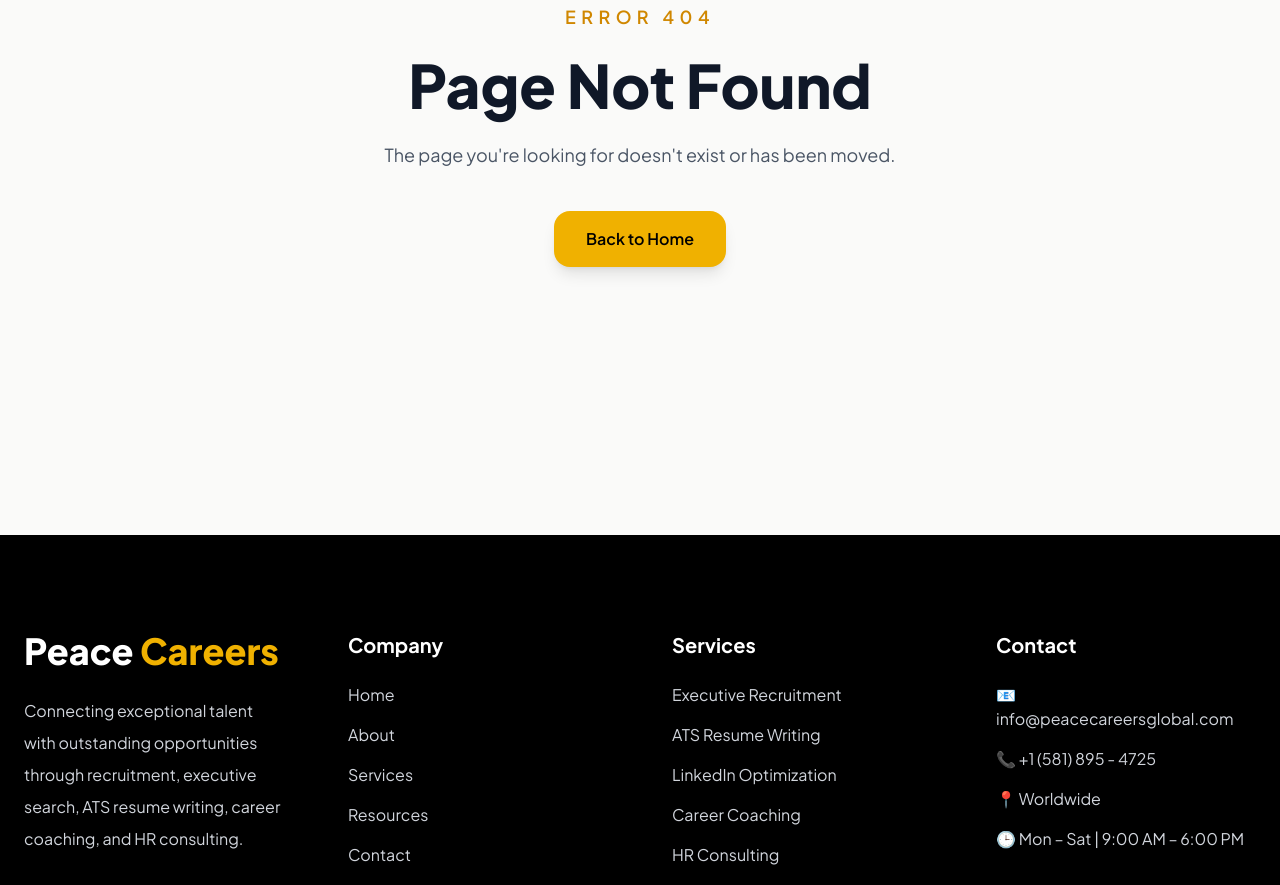
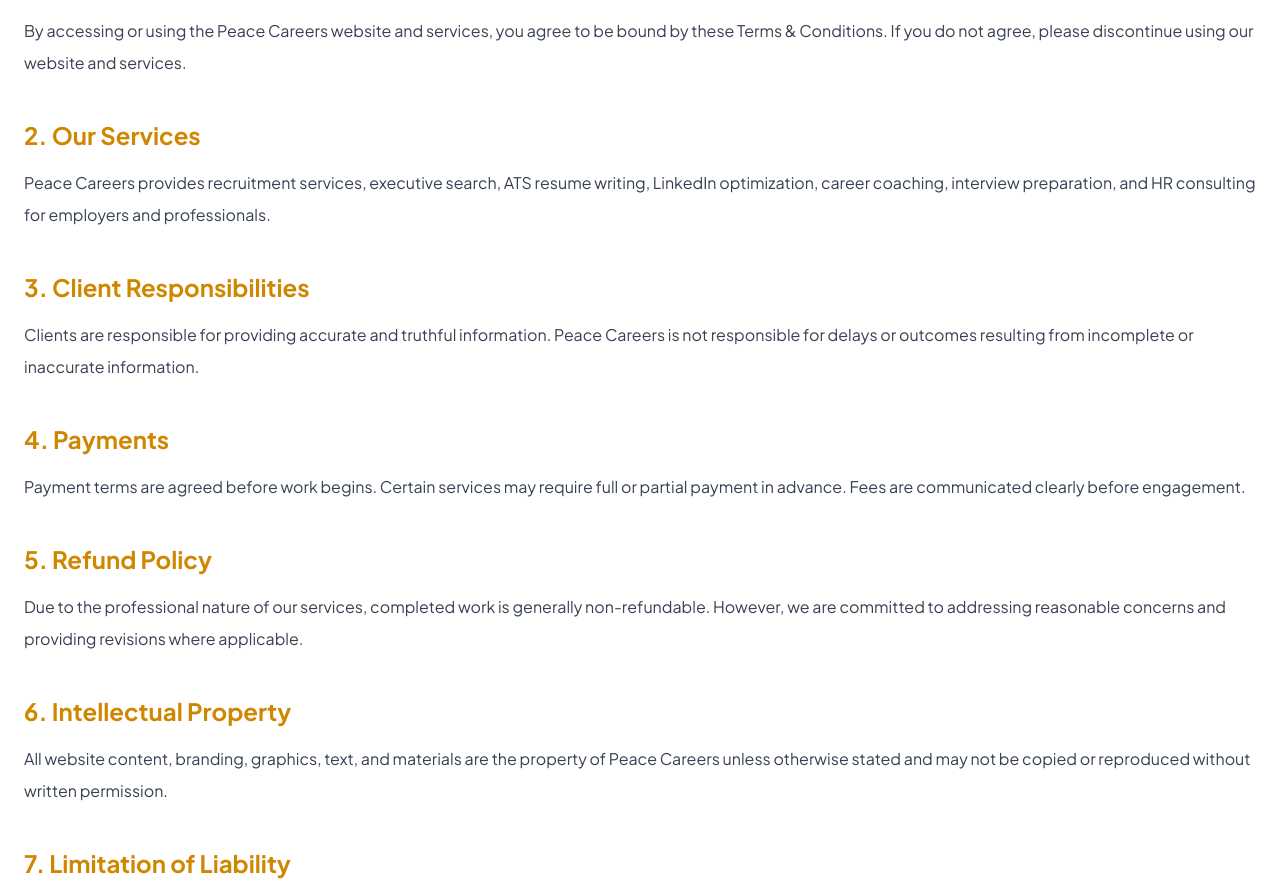
Before and after one commit to peacecareer/peace-careers, a Next.js app: page /terms in a window 1280 px wide. Before the commit this address had no page. Shown: the part 362-1247 px from the top of the page. Built offline with nearby package versions, Linux system fonts and the light colour scheme.

Commit message:
Add Privacy Policy and Terms pages

```diff
--- /dev/null
+++ b/src/app/privacy/page.tsx
@@ -0,0 +1,117 @@
+import Container from "@/components/ui/Container";
+
+export default function PrivacyPage() {
+  return (
+    <main className="bg-white py-24">
+      <Container className="max-w-4xl">
+
+        <h1 className="text-5xl font-extrabold text-gray-900">
+          Privacy Policy
+        </h1>
+
+        <p className="mt-4 text-gray-500">
+          Last Updated: July 2026
+        </p>
+
+        <div className="mt-12 space-y-10">
+
+          <section>
+            <h2 className="text-2xl font-bold text-yellow-600">
+              1. Introduction
+            </h2>
+
+            <p className="mt-4 leading-8 text-gray-700">
+              Peace Careers is committed to protecting your privacy. This
+              Privacy Policy explains how we collect, use, disclose, and
+              safeguard your information when you visit our website or use our
+              recruitment, career coaching, ATS resume writing, executive
+              search, LinkedIn optimization, and HR consulting services.
+            </p>
+          </section>
+
+          <section>
+            <h2 className="text-2xl font-bold text-yellow-600">
+              2. Information We Collect
+            </h2>
+
+            <ul className="mt-4 list-disc space-y-3 pl-6 text-gray-700">
+              <li>Full Name</li>
+              <li>Email Address</li>
+              <li>Phone Number</li>
+              <li>Resume/CV Information</li>
+              <li>Employment History</li>
+              <li>Career Preferences</li>
+              <li>Messages submitted through our contact forms</li>
+            </ul>
+          </section>
+
+          <section>
+            <h2 className="text-2xl font-bold text-yellow-600">
+              3. How We Use Your Information
+            </h2>
+
+            <p className="mt-4 leading-8 text-gray-700">
+              We use your information to provide recruitment services,
+              communicate with you, improve our services, deliver career
+              coaching, prepare professional resumes, connect candidates with
+              employers, respond to enquiries, and comply with legal
+              obligations.
+            </p>
+          </section>
+
+          <section>
+            <h2 className="text-2xl font-bold text-yellow-600">
+              4. Data Security
+            </h2>
+
+            <p className="mt-4 leading-8 text-gray-700">
+              We implement reasonable technical and organizational safeguards
+              to protect your personal information. While no online system is
+              completely secure, we strive to protect your data using
+              industry-recognized practices.
+            </p>
+          </section>
+
+          <section>
+            <h2 className="text-2xl font-bold text-yellow-600">
+              5. Third-Party Services
+            </h2>
+
+            <p className="mt-4 leading-8 text-gray-700">
+              Our website may use trusted third-party providers such as
+              Web3Forms for contact form submissions and other tools to improve
+              user experience. These providers may process information in
+              accordance with their own privacy policies.
+            </p>
+          </section>
+
+          <section>
+            <h2 className="text-2xl font-bold text-yellow-600">
+              6. Your Rights
+            </h2>
+
+            <p className="mt-4 leading-8 text-gray-700">
+              You may request access to, correction of, or deletion of your
+              personal information by contacting us using the details provided
+              below.
+            </p>
+          </section>
+
+          <section>
+            <h2 className="text-2xl font-bold text-yellow-600">
+              7. Contact Us
+            </h2>
+
+            <p className="mt-4 leading-8 text-gray-700">
+              Peace Careers<br />
+              Email: info@peacecareersglobal.com<br />
+              Phone: +234 810 899 4952
+            </p>
+          </section>
+
+        </div>
+
+      </Container>
+    </main>
+  );
+}
--- /dev/null
+++ b/src/app/terms/page.tsx
@@ -0,0 +1,134 @@
+import Container from "@/components/ui/Container";
+
+export default function TermsPage() {
+  return (
+    <main className="bg-white py-24">
+      <Container className="max-w-4xl">
+
+        <h1 className="text-5xl font-extrabold text-gray-900">
+          Terms & Conditions
+        </h1>
+
+        <p className="mt-4 text-gray-500">
+          Last Updated: July 2026
+        </p>
+
+        <div className="mt-12 space-y-10">
+
+          <section>
+            <h2 className="text-2xl font-bold text-yellow-600">
+              1. Acceptance of Terms
+            </h2>
+
+            <p className="mt-4 leading-8 text-gray-700">
+              By accessing or using the Peace Careers website and services,
+              you agree to be bound by these Terms & Conditions. If you do not
+              agree, please discontinue using our website and services.
+            </p>
+          </section>
+
+          <section>
+            <h2 className="text-2xl font-bold text-yellow-600">
+              2. Our Services
+            </h2>
+
+            <p className="mt-4 leading-8 text-gray-700">
+              Peace Careers provides recruitment services, executive search,
+              ATS resume writing, LinkedIn optimization, career coaching,
+              interview preparation, and HR consulting for employers and
+              professionals.
+            </p>
+          </section>
+
+          <section>
+            <h2 className="text-2xl font-bold text-yellow-600">
+              3. Client Responsibilities
+            </h2>
+
+            <p className="mt-4 leading-8 text-gray-700">
+              Clients are responsible for providing accurate and truthful
+              information. Peace Careers is not responsible for delays or
+              outcomes resulting from incomplete or inaccurate information.
+            </p>
+          </section>
+
+          <section>
+            <h2 className="text-2xl font-bold text-yellow-600">
+              4. Payments
+            </h2>
+
+            <p className="mt-4 leading-8 text-gray-700">
+              Payment terms are agreed before work begins. Certain services
+              may require full or partial payment in advance. Fees are
+              communicated clearly before engagement.
+            </p>
+          </section>
+
+          <section>
+            <h2 className="text-2xl font-bold text-yellow-600">
+              5. Refund Policy
+            </h2>
+
+            <p className="mt-4 leading-8 text-gray-700">
+              Due to the professional nature of our services, completed work
+              is generally non-refundable. However, we are committed to
+              addressing reasonable concerns and providing revisions where
+              applicable.
+            </p>
+          </section>
+
+          <section>
+            <h2 className="text-2xl font-bold text-yellow-600">
+              6. Intellectual Property
+            </h2>
+
+            <p className="mt-4 leading-8 text-gray-700">
+              All website content, branding, graphics, text, and materials are
+              the property of Peace Careers unless otherwise stated and may
+              not be copied or reproduced without written permission.
+            </p>
+          </section>
+
+          <section>
+            <h2 className="text-2xl font-bold text-yellow-600">
+              7. Limitation of Liability
+            </h2>
+
+            <p className="mt-4 leading-8 text-gray-700">
+              Peace Careers provides professional guidance and recruitment
+              support but cannot guarantee employment, interviews, hiring
+              decisions, or business outcomes, as these depend on external
+              factors beyond our control.
+            </p>
+          </section>
+
+          <section>
+            <h2 className="text-2xl font-bold text-yellow-600">
+              8. Changes to These Terms
+            </h2>
+
+            <p className="mt-4 leading-8 text-gray-700">
+              We reserve the right to update these Terms & Conditions at any
+              time. Changes become effective immediately upon publication on
+              this website.
+            </p>
+          </section>
+
+          <section>
+            <h2 className="text-2xl font-bold text-yellow-600">
+              9. Contact Us
+            </h2>
+
+            <p className="mt-4 leading-8 text-gray-700">
+              Peace Careers<br />
+              Email: info@peacecareersglobal.com<br />
+              Phone: +234 810 899 4952
+            </p>
+          </section>
+
+        </div>
+
+      </Container>
+    </main>
+  );
+}
```
